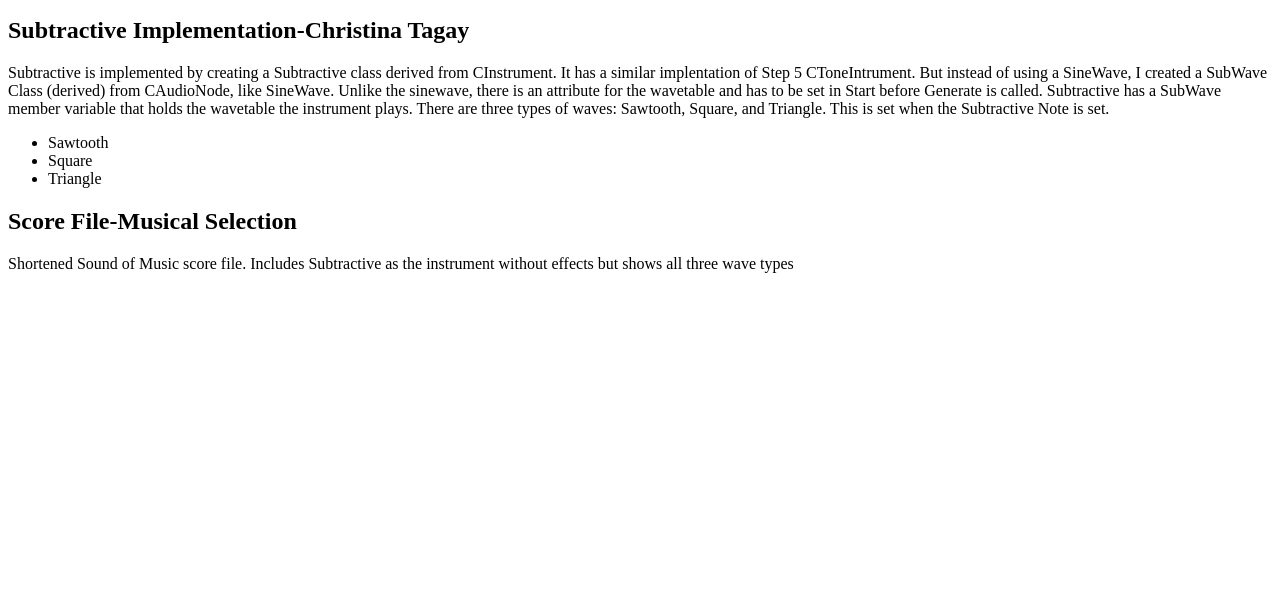
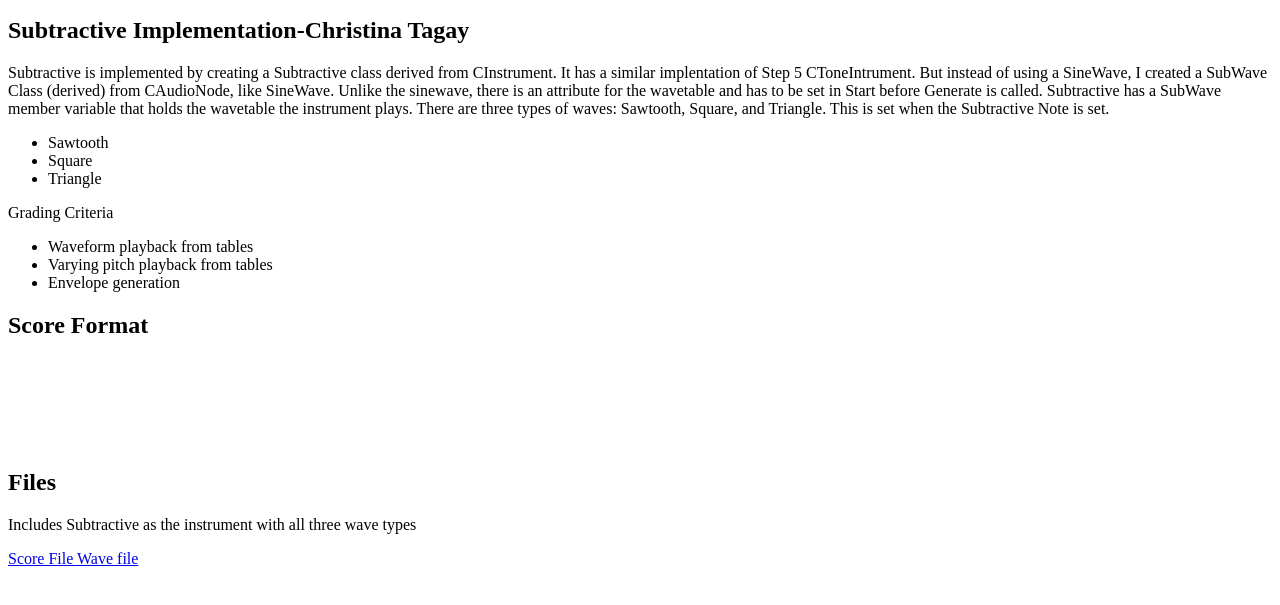
Before and after one commit to tagaychr/cse471-project1-website, a plain HTML site: page subtractive.html in a window 1280 px wide. Shown: the part 87-692 px from the top of the page. Drawn offline with Linux system fonts and the light colour scheme.

Commit message:
added more to subtractive

```diff
--- a/subtractive.html
+++ b/subtractive.html
@@ -27,9 +27,31 @@
         </li>
     </ul>
 
-    <h2>Score File-Musical Selection</h2>
-    <p>Shortened Sound of Music score file. Includes Subtractive as the instrument without effects but shows all three wave types</p>
+    <p>Grading Criteria</p>
+    <ul>
+        <li>
+            Waveform playback from tables
+        </li>
+        <li>
+            Varying pitch playback from tables
+        </li>
+        <li>
+            Envelope generation
+        </li>
+    </ul>
 
+    <h2>Score Format</h2>
+    <pre><?xml version="1.0" encoding="utf-8"?>
+        <score bpm="180" beatspermeasure="4">
+            <instrument instrument="Subtractive">
+                <!-- Doe a dear a a female deer -->
+                <note measure="1" beat="1" duration="3" note="C4" type="Triangle"/>
+    </pre>
+
+    <h2>Files</h2>
+    <p>Includes Subtractive as the instrument with all three wave types</p>
+    <a href="scores/subtractive.score">Score File </a>
+    <a href="waves/subtractive.wav">Wave file</a>
 </body>
 
 
```
